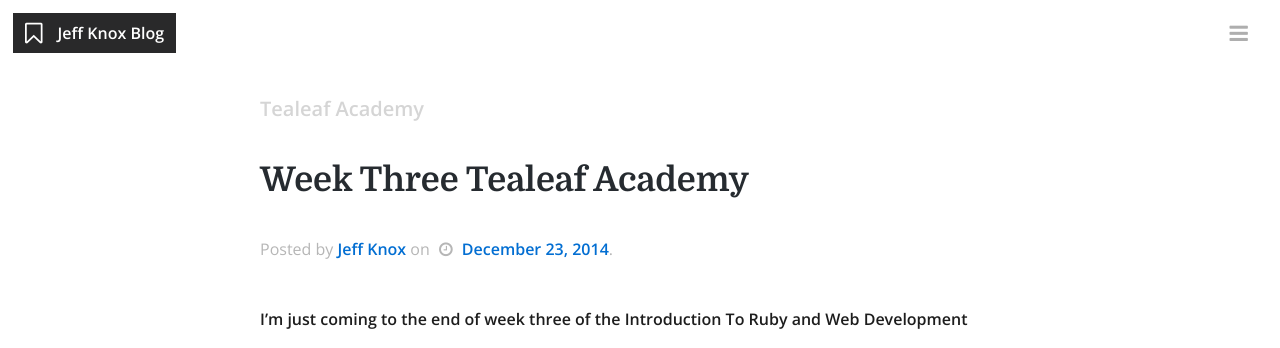
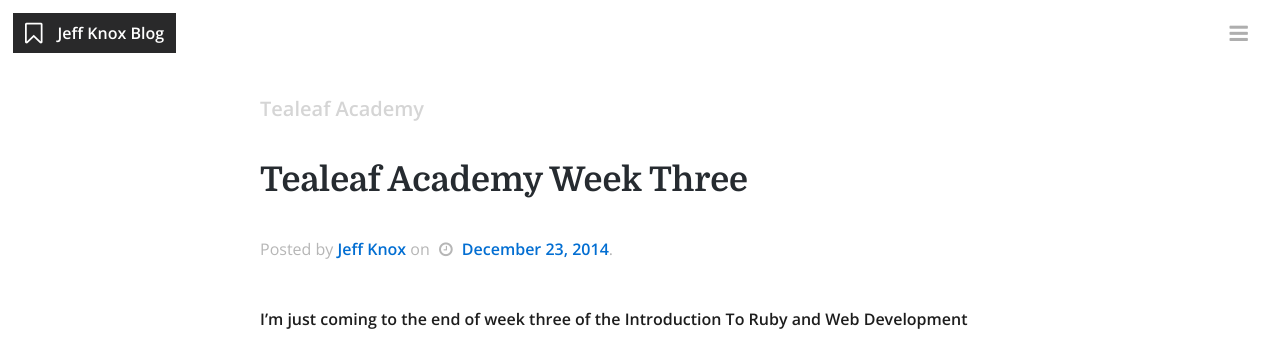
Before and after one commit to knoxjeffrey/knoxjeffrey.github.io, a Jekyll site: the page built from _posts/2014-12-23-week-three-tealeaf-academy.markdown, in a window 1280 px wide. Shown: the top 348 px of the page. Built offline with Jekyll 4.4.1, drawn with Linux system fonts in a browser that asks for light colours; nearby versions of some CDN libraries.

```diff
--- a/_posts/2014-12-23-week-three-tealeaf-academy.markdown
+++ b/_posts/2014-12-23-week-three-tealeaf-academy.markdown
@@ -1,6 +1,6 @@
 ---
 layout: post
-title:  "Week Three Tealeaf Academy"
+title:  "Tealeaf Academy Week Three"
 date:   2014-12-23 14:38:49
 categories: Tealeaf Academy
 banner_image: ""
```
